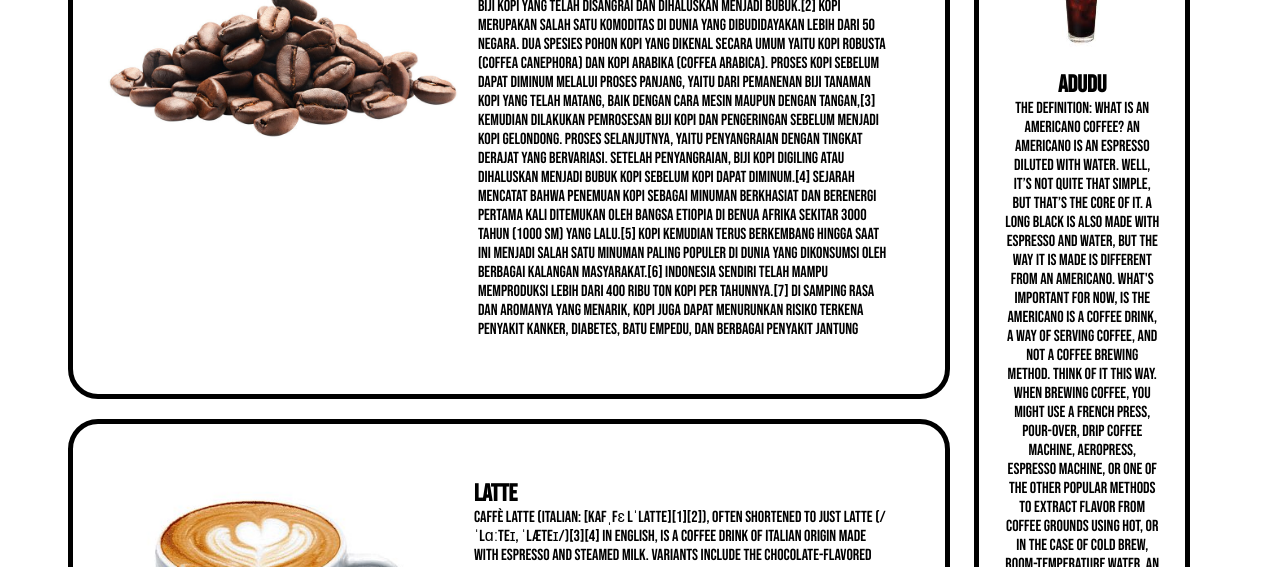
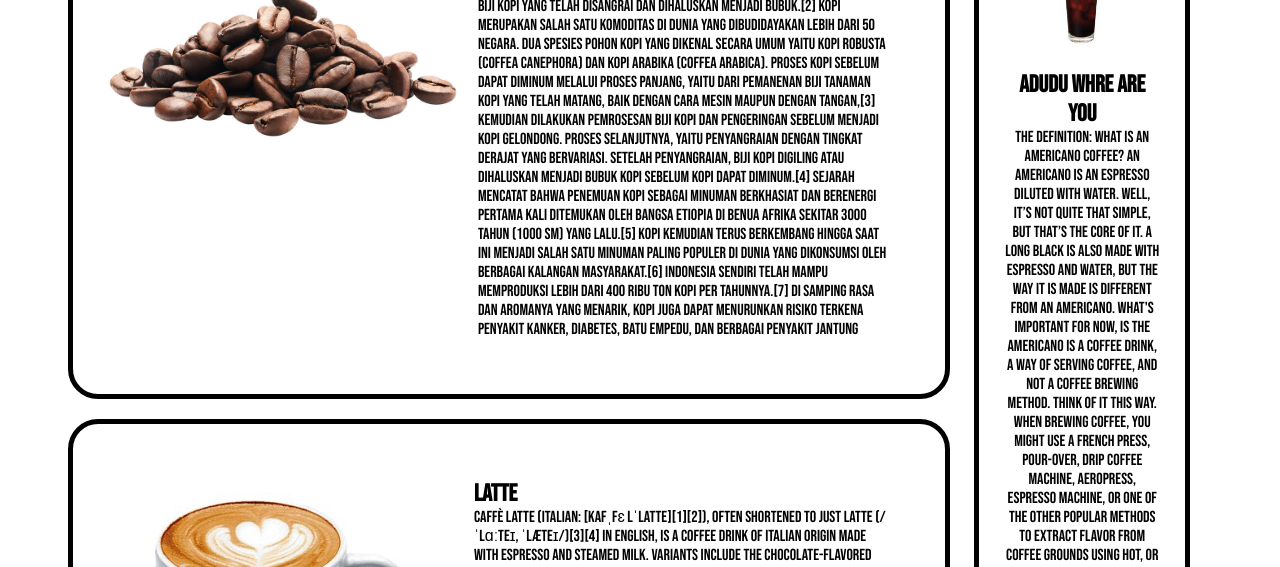
Before and after one commit to RahmanAzriel/MyPortofolio, a plain HTML site: page index.html in a window 1280 px wide. Shown: the part 233-800 px from the top of the page. Drawn offline with Linux system fonts and the light colour scheme.

Commit message:
aowkaowkok

```diff
--- a/index.html
+++ b/index.html
@@ -64,7 +64,7 @@
         <aside id="woik">
             <img src="img/images.jpeg" alt="" class="asid">
             <div class="pipiw">
-                <h2>Adudu</h2>
+                <h2>Adudu whre are you</h2>
                 <p>The definition: What is an Americano coffee?
                     An Americano is an espresso diluted with water. Well, it’s not quite that simple, but that’s the core of it. A long black is also made with espresso and water, but the way it is made is different from an Americano. What's important for now, is the Americano is a coffee drink, a way of serving coffee, and not a coffee brewing method. Think of it this way. When brewing coffee, you might use a French Press, pour-over, drip coffee machine, Aeropress, espresso machine, or one of the other popular methods to extract flavor from coffee grounds using hot, or in the case of cold brew, room-temperature water. An Americano, on the other hand, is like a latte, cappuccino, or mocha in the sense that the drink is made from coffee that already has been brewed.
 
```
